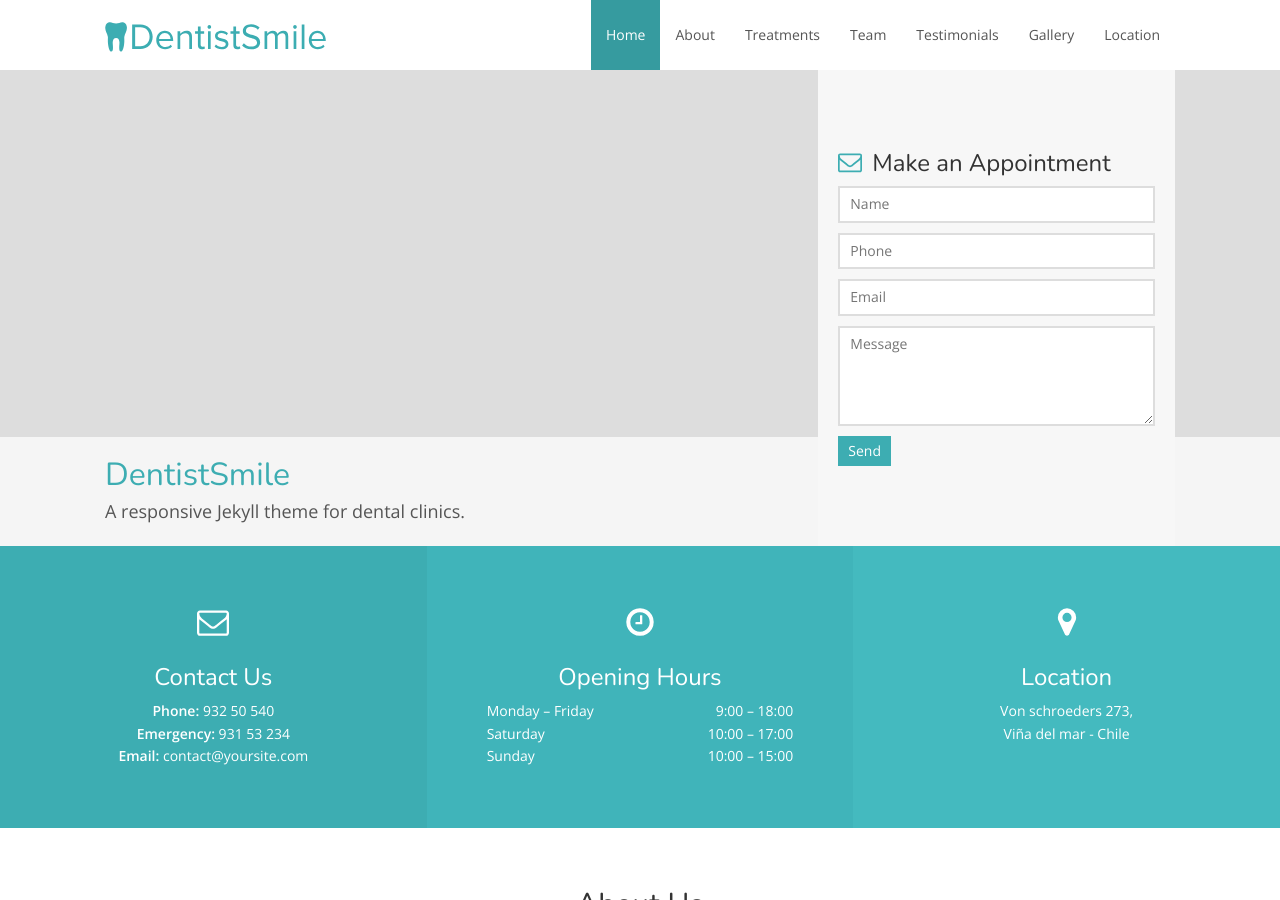
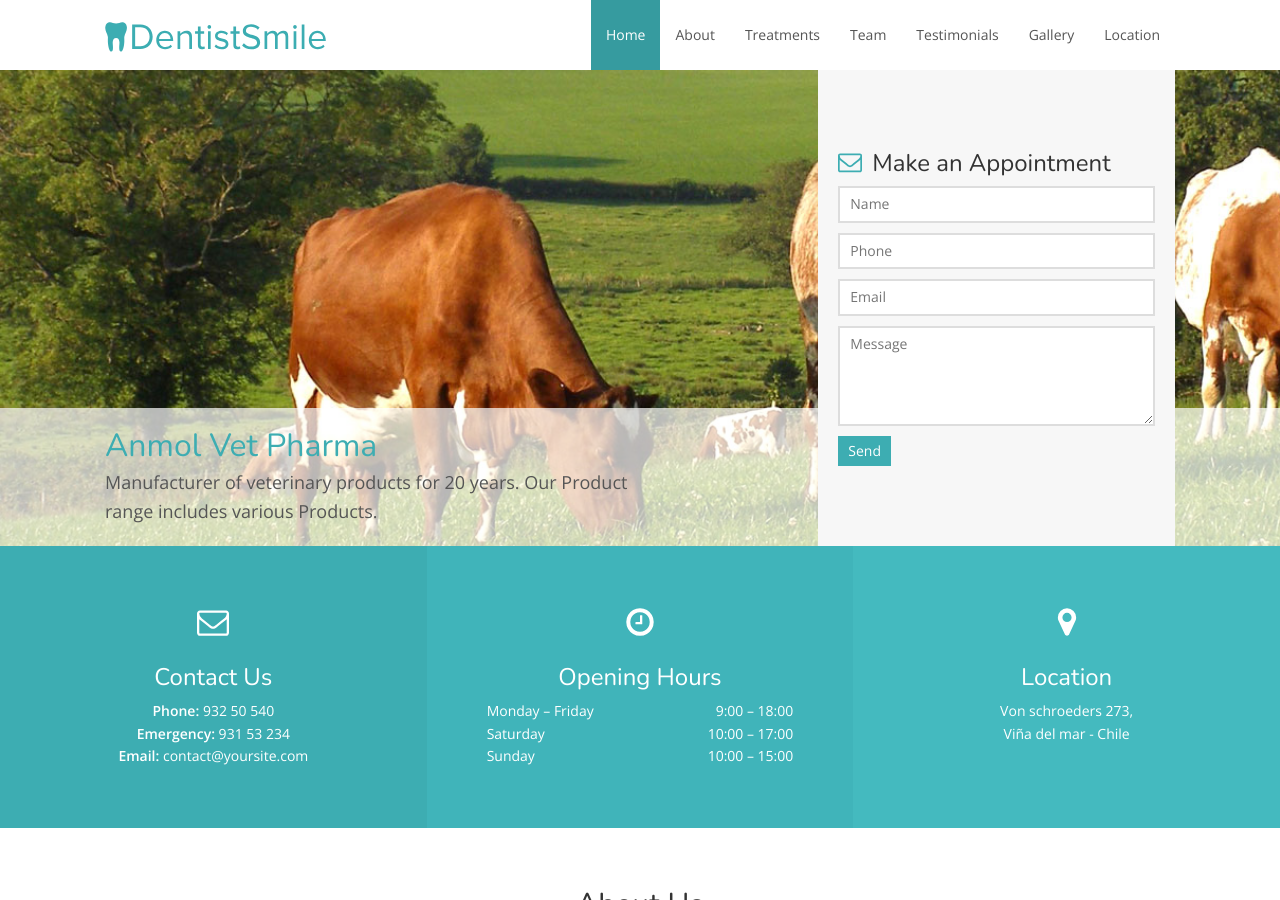
Before and after one commit to anmolvetpharma/anmolvetpharma.github.io, a Jekyll site: the page built from index.html, in a window 1280 px wide and 900 px high. Built offline with Jekyll 4.4.1, drawn with Linux system fonts in a browser that asks for light colours; nearby versions of some CDN libraries.

Commit message:
base image updated

```diff
--- a/_config.yml
+++ b/_config.yml
@@ -8,8 +8,8 @@ logo_url: svg/min/logo.svg
 # Hero
 hero:
     hero_img: hero.jpg
-    hero_title: DentistSmile
-    hero_description: A responsive Jekyll theme for dental clinics.
+    hero_title: Anmol Vet Pharma
+    hero_description: Manufacturer of veterinary products for 20 years. Our Product range includes various Products.
 
 # Contact form
 api_token: # Enter API token here
```
Also changed, not shown: img/hero.jpg.
